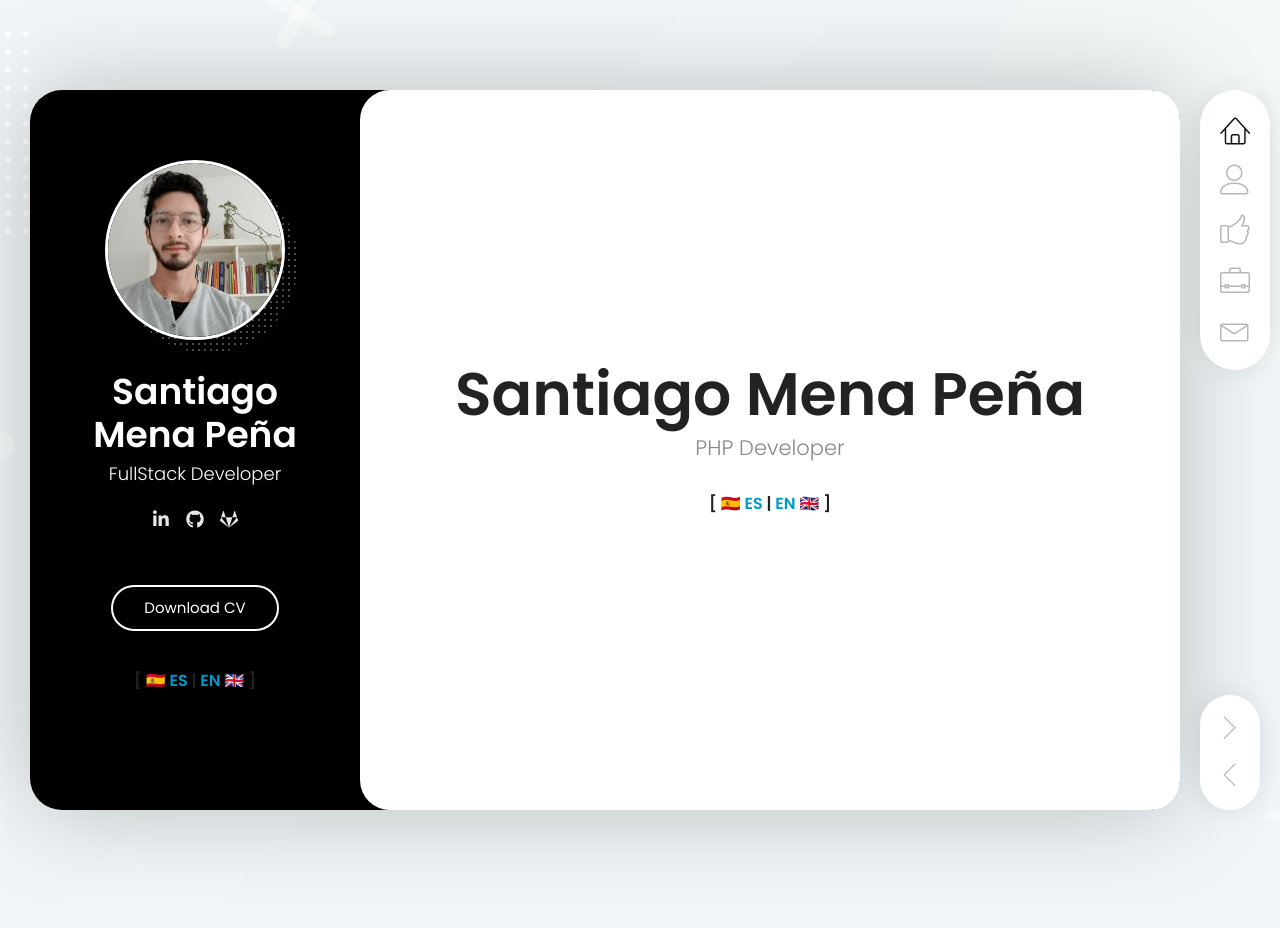
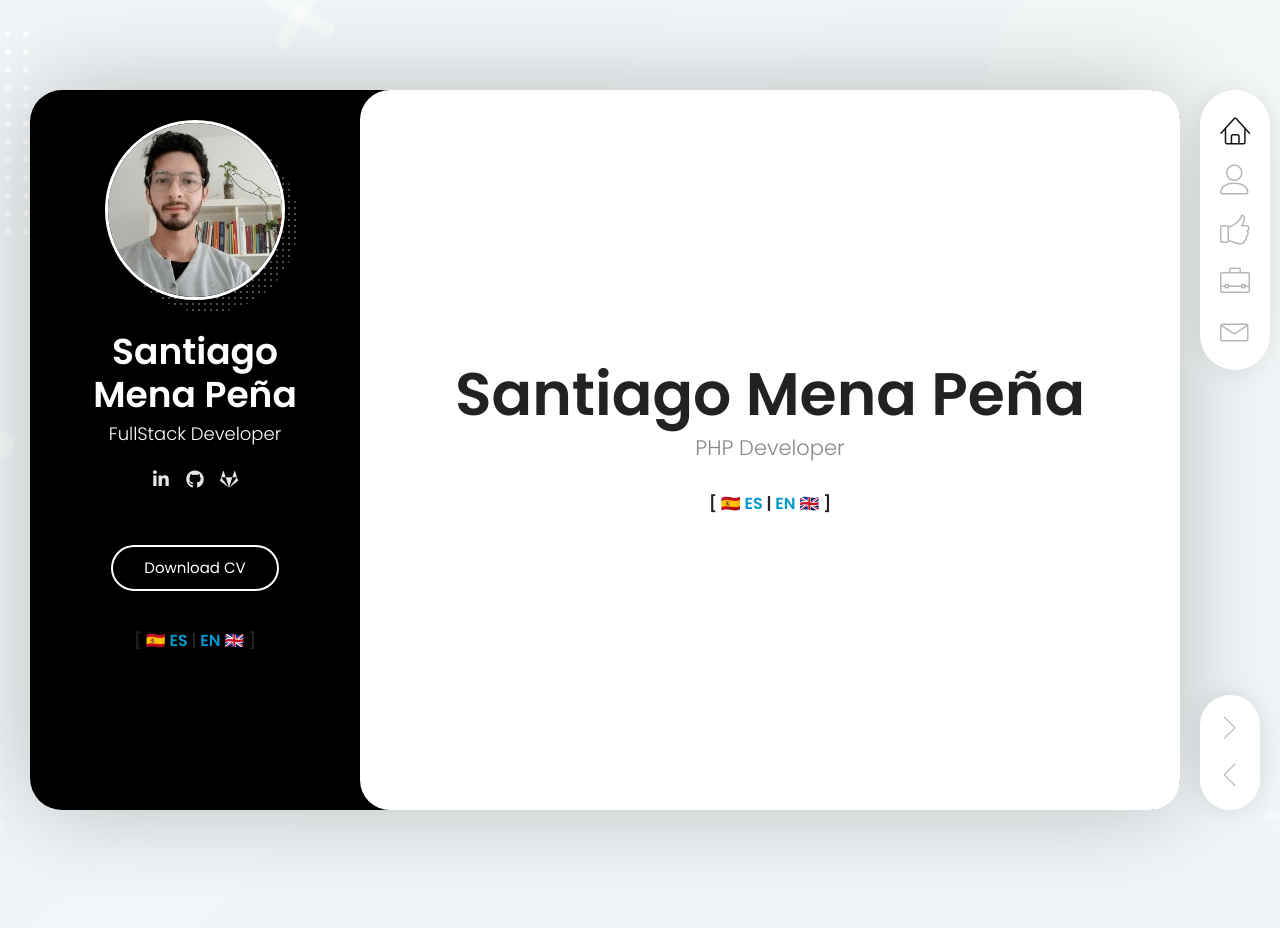
Before and after one commit to SantiagoMena/santiagomena.github.io, a Jekyll site: the page built from index.md, in a window 1280 px wide. Built offline with Jekyll 4.4.1, drawn with Linux system fonts in a browser that asks for light colours.

```diff
--- a/assets/resume/css/main.css
+++ b/assets/resume/css/main.css
@@ -286,7 +286,7 @@ input[type="submit"]:focus {
     max-height: 80vh;
     min-height: inherit;
     text-align: center;
-    padding: 70px 30px 45px;
+    padding: 30px 30px 45px;
     overflow: hidden;
     overflow-y: scroll;
   }
```
